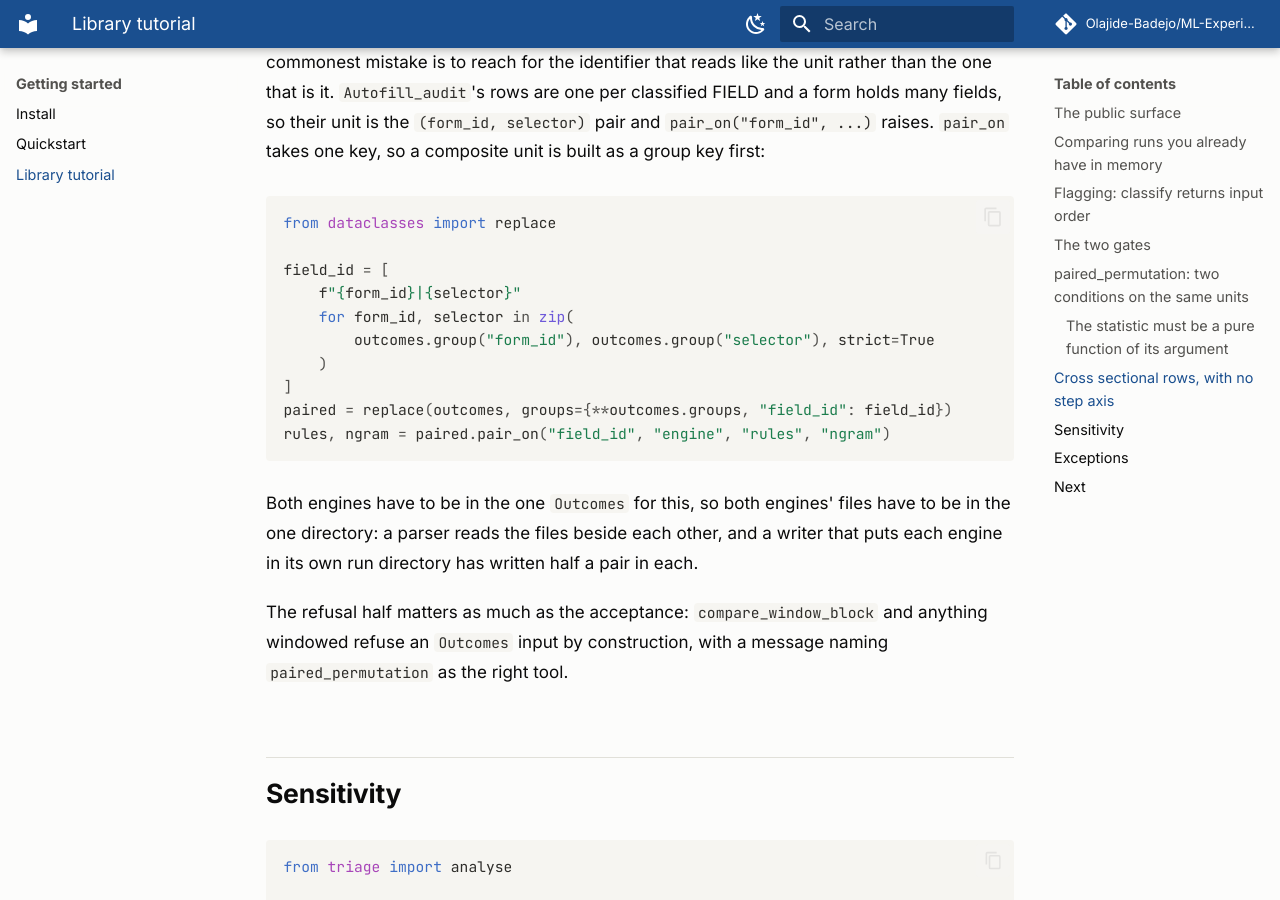
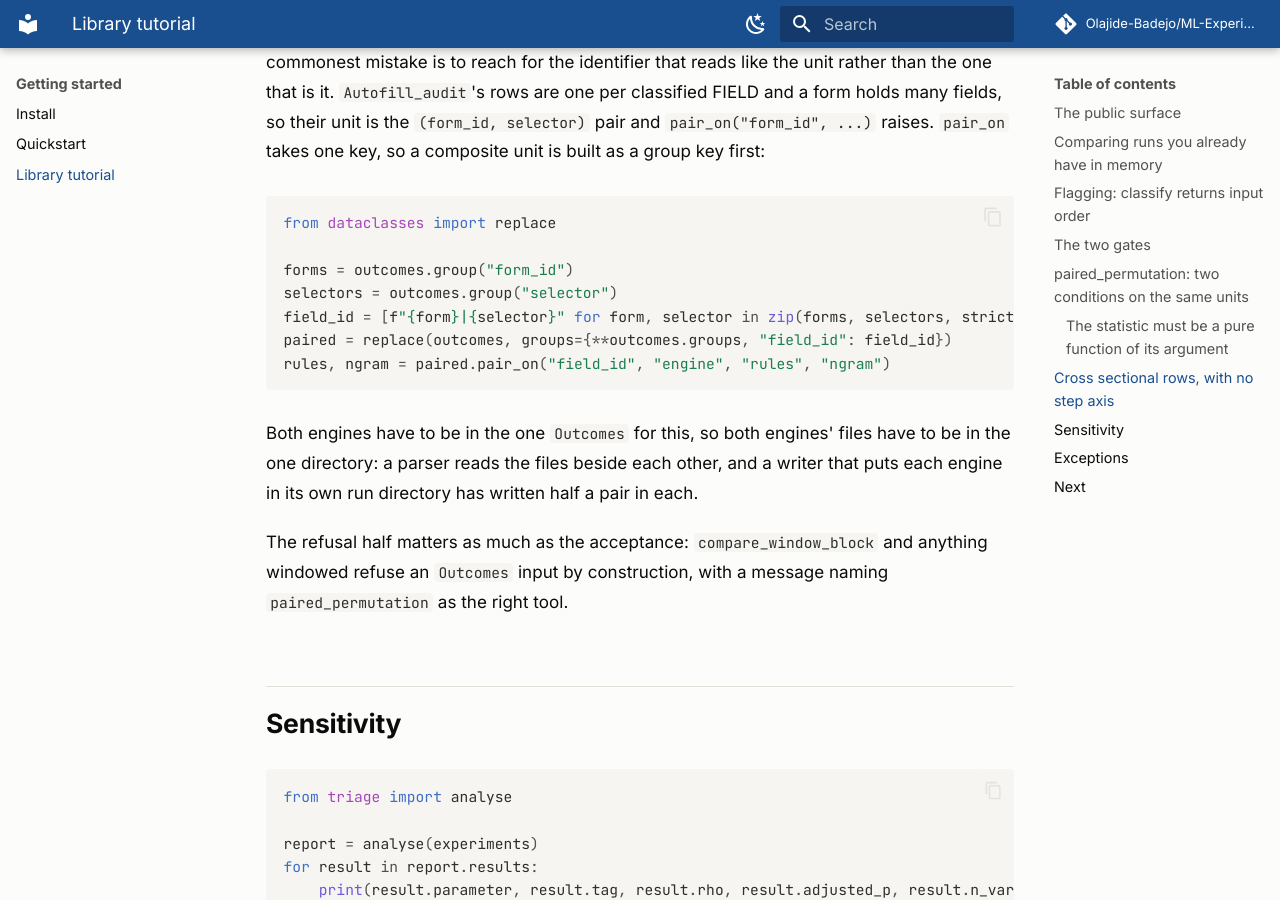
Before and after one commit to Olajide-Badejo/ML-Experiment-Triage, an MkDocs documentation site: the page built from docs/library.md, in a window 1280 px wide and 900 px high, scrolled down 5553 px. Built offline with MkDocs 1.6.1 and Material for MkDocs 9.7.7, drawn with Linux system fonts in a browser that asks for light colours; comment, search, counter and statistics services are not loaded.

Commit message:
Spell the published pair_on recipe within the line limit
ruff format reformats Python blocks inside Markdown too, and it wanted to join
the zip over two group() calls into a 100 column line. Naming the two columns
first is shorter, reads better and keeps the CHANGELOG, docs/library.md, the
pair_on docstring and the test helper spelling one recipe rather than four.

Re run against the consumer's p6 logs as published: 2,317 pairs, paired_cluster,
rules 0.7678 against ngram 0.8226, p 0.00390625 exact, min_attainable_p
0.001953125 over 10 clusters.

````diff
--- a/docs/library.md
+++ b/docs/library.md
@@ -196,12 +196,9 @@ one key, so a composite unit is built as a group key first:
 ```python
 from dataclasses import replace
 
-field_id = [
-    f"{form_id}|{selector}"
-    for form_id, selector in zip(
-        outcomes.group("form_id"), outcomes.group("selector"), strict=True
-    )
-]
+forms = outcomes.group("form_id")
+selectors = outcomes.group("selector")
+field_id = [f"{form}|{selector}" for form, selector in zip(forms, selectors, strict=True)]
 paired = replace(outcomes, groups={**outcomes.groups, "field_id": field_id})
 rules, ngram = paired.pair_on("field_id", "engine", "rules", "ngram")
 ```
````
Also changed, not shown: CHANGELOG.md (+3 -6 lines), 2 other files.
